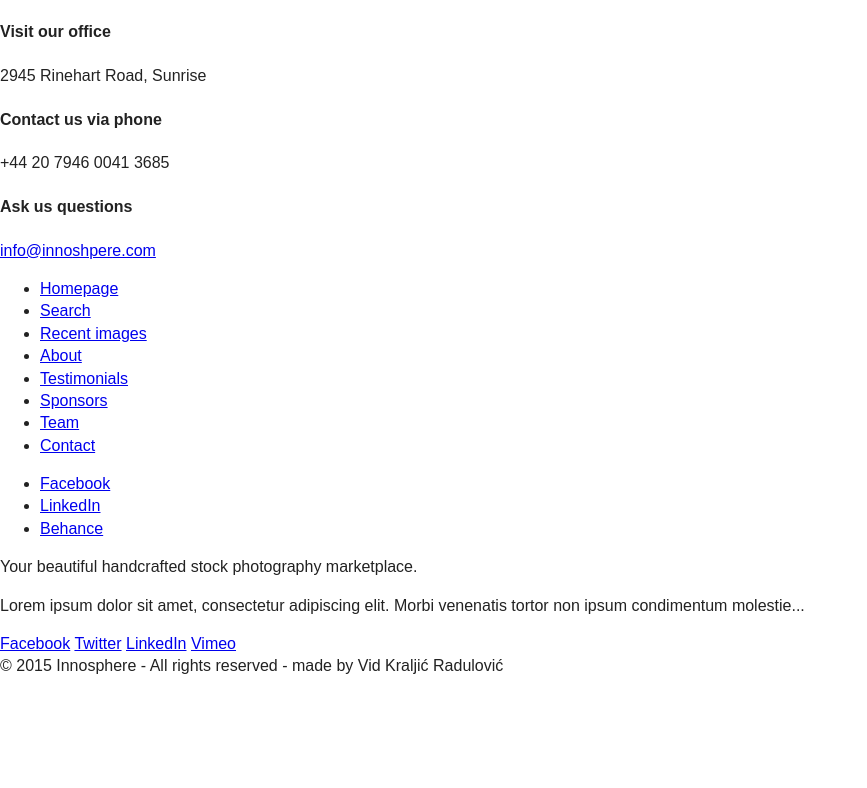
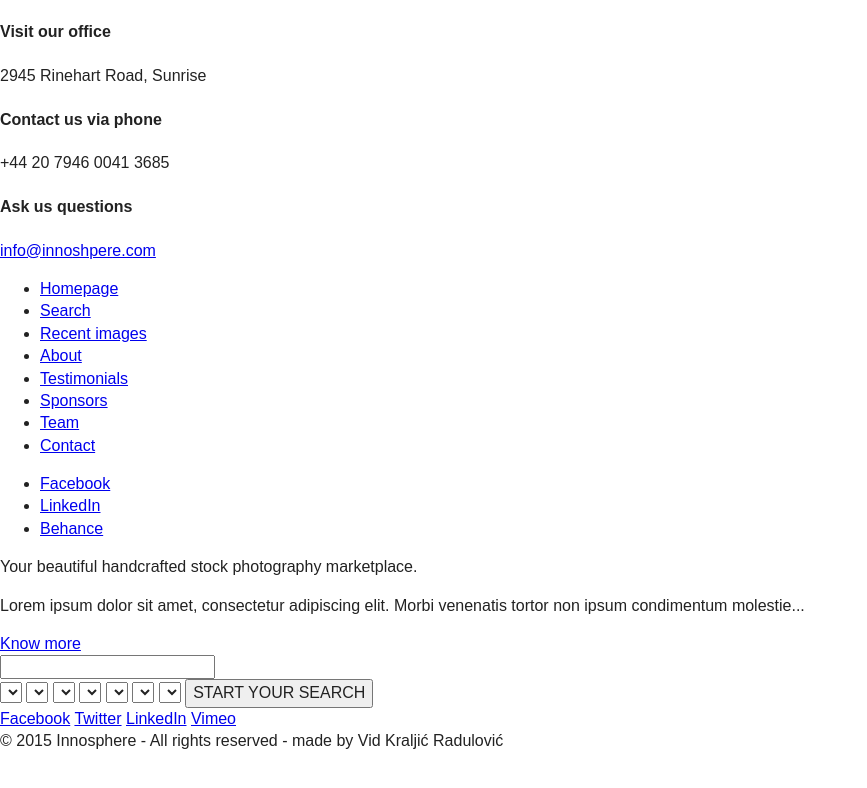
Before and after one commit to GeorgeGUS/Innosphere-simple, a plain HTML site: page index.html in a window 1280 px wide. Shown: the whole page, without its empty margins (0-867 px from the left). Drawn offline with nearby package versions, Linux system fonts and the light colour scheme.

Commit message:
Add btn in header. Begin search layout.

```diff
--- a/index.html
+++ b/index.html
@@ -64,12 +64,63 @@
             venenatis tortor non ipsum condimentum molestie...
           </p>
         </section>
+        <a href="#" class="main-btn">Know more</a>
       </div>
     </header>
 
     <main class="main-page-content">
       <div class="main-container">
-
+        <section class="search-photos">
+          <form action="#" class="search-all" method="get">
+            <input type="search" id="main-search">
+            <label for="main-search"><i class="icon-search"></i></label>
+          </form>
+          <form action="#" class="search-selective" method="get">
+            <label for=""></label>
+            <select name="" id="">
+              <option value=""></option>
+              <option value=""></option>
+              <option value=""></option>
+            </select>
+            <label for=""></label>
+            <select name="" id="">
+              <option value=""></option>
+              <option value=""></option>
+              <option value=""></option>
+            </select>
+            <label for=""></label>
+            <select name="" id="">
+              <option value=""></option>
+              <option value=""></option>
+              <option value=""></option>
+            </select>
+            <label for=""></label>
+            <select name="" id="">
+              <option value=""></option>
+              <option value=""></option>
+              <option value=""></option>
+            </select>
+            <label for=""></label>
+            <select name="" id="">
+              <option value=""></option>
+              <option value=""></option>
+              <option value=""></option>
+            </select>
+            <label for=""></label>
+            <select name="" id="">
+              <option value=""></option>
+              <option value=""></option>
+              <option value=""></option>
+            </select>
+            <label for=""></label>
+            <select name="" id="">
+              <option value=""></option>
+              <option value=""></option>
+              <option value=""></option>
+            </select>
+            <button class="main-btn-wide" type="submit">START YOUR SEARCH</button>
+          </form>
+        </section>
       </div>
     </main>
 
```
